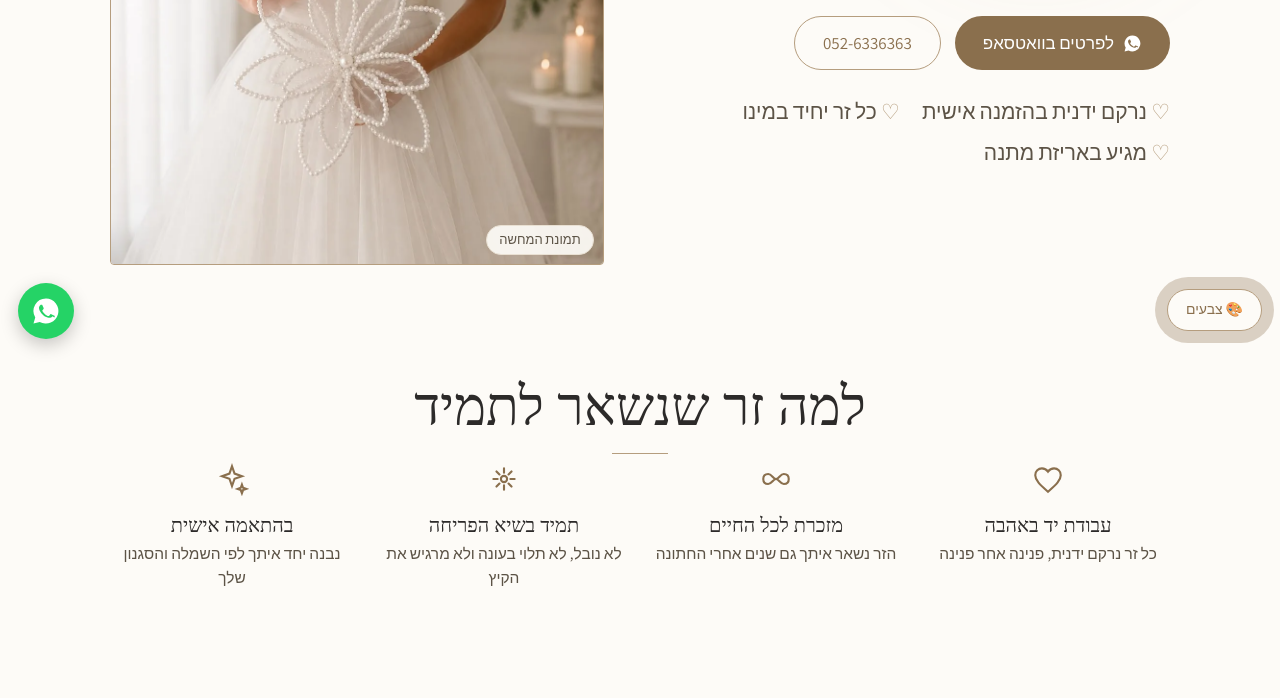
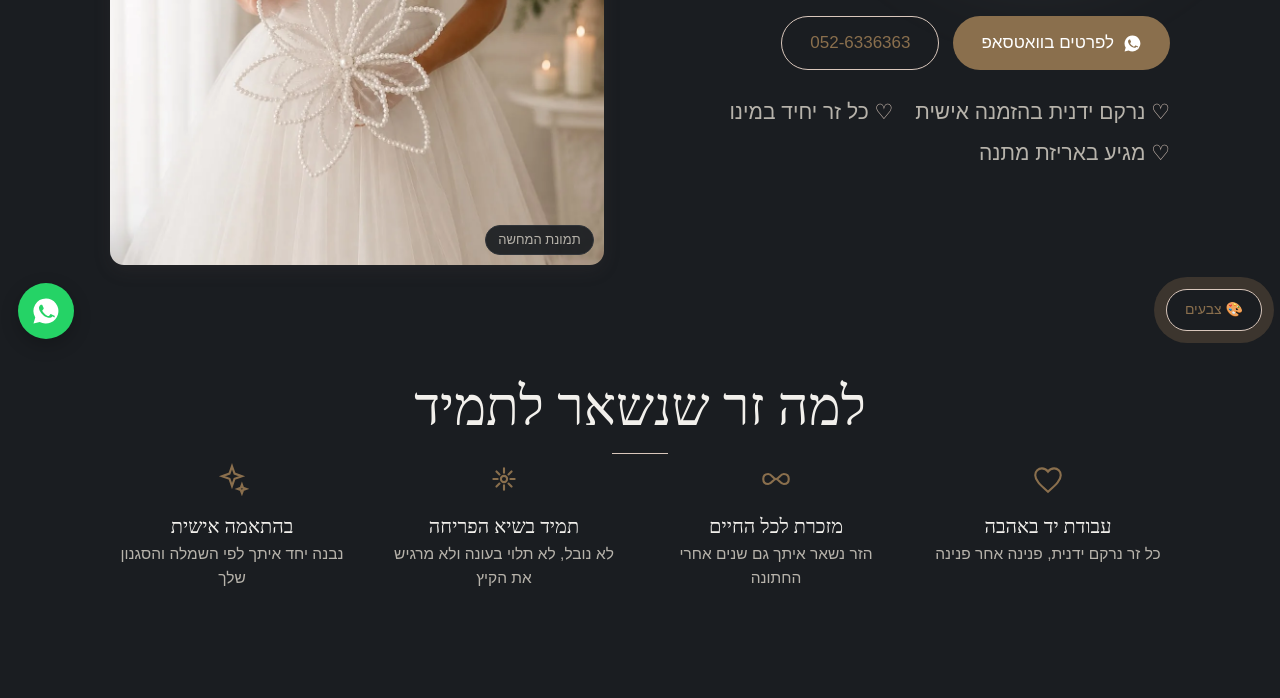
Before and after one commit to Shesek11/guli-site, a website: page public/index.html in a window 1280 px wide. Shown: the part 443-1141 px from the top of the page. Drawn offline with Linux system fonts and the light colour scheme; a web font is replaced by a local one.

Commit message:
deploy: 2026-08-03 21:58

```diff
--- a/public/index.html
+++ b/public/index.html
@@ -1,5 +1,5 @@
 <!DOCTYPE html>
-<html lang="he" dir="rtl" class="theme-a">
+<html lang="he" dir="rtl" class="theme-c pal-night">
 <head>
 <meta charset="UTF-8">
 <meta name="viewport" content="width=device-width, initial-scale=1.0">
@@ -14,7 +14,7 @@
 <link rel="preconnect" href="https://fonts.googleapis.com">
 <link rel="preconnect" href="https://fonts.gstatic.com" crossorigin>
 <link href="https://fonts.googleapis.com/css2?family=Frank+Ruhl+Libre:wght@300;400;600&family=Assistant:wght@300;400;600&family=Bellefair&family=Alef&display=swap" rel="stylesheet">
-<script>try{var sp=new URLSearchParams(location.search),qs=sp.get('theme'),qp=sp.get('pal');var st=(qs==='a'||qs==='c')?qs:(localStorage.getItem('guli-style')||localStorage.getItem('guli-theme')||'a');var PALS=['ivory','mist','rose','gold','sage','wine','night'];var pal=PALS.indexOf(qp)>-1?qp:(localStorage.getItem('guli-pal')||(st==='c'?'mist':'ivory'));document.documentElement.className='theme-'+st+' pal-'+pal;localStorage.setItem('guli-style',st);localStorage.setItem('guli-pal',pal)}catch(e){}</script>
+<script>try{var qp=new URLSearchParams(location.search).get('pal');var PALS=['ivory','mist','rose','gold','sage','wine','night'];var pal=PALS.indexOf(qp)>-1?qp:(localStorage.getItem('guli-pal2')||'night');document.documentElement.className='theme-c pal-'+pal;localStorage.setItem('guli-pal2',pal)}catch(e){}</script>
 <style>
   * { margin: 0; padding: 0; box-sizing: border-box; }
 
@@ -523,18 +523,14 @@
 
 <!-- TODO: קיבוע עיצוב סופי — למחוק את הפאנל, הכפתור והסקריפט שלהם -->
 <div class="design-panel" id="design-panel" hidden>
-  <div class="dp-row" role="group" aria-label="סגנון">
-    <button type="button" class="dp-style" data-style="a">קלאסי</button>
-    <button type="button" class="dp-style" data-style="c">אוורירי</button>
-  </div>
   <div class="dp-row" role="group" aria-label="פלטת צבעים">
+    <button type="button" class="dp-dot" data-pal="night" style="background:#1A1D21" aria-label="לילה" title="לילה"></button>
     <button type="button" class="dp-dot" data-pal="ivory" style="background:#B59D7E" aria-label="שנהב" title="שנהב"></button>
     <button type="button" class="dp-dot" data-pal="mist" style="background:#A99AA0" aria-label="ערפל" title="ערפל"></button>
     <button type="button" class="dp-dot" data-pal="rose" style="background:#A0524A" aria-label="ורד עתיק" title="ורד עתיק"></button>
     <button type="button" class="dp-dot" data-pal="gold" style="background:#CBA95B" aria-label="זהב חם" title="זהב חם"></button>
     <button type="button" class="dp-dot" data-pal="sage" style="background:#4E6B42" aria-label="מרווה" title="מרווה"></button>
     <button type="button" class="dp-dot" data-pal="wine" style="background:#7A2F44" aria-label="יין" title="יין"></button>
-    <button type="button" class="dp-dot" data-pal="night" style="background:#1A1D21" aria-label="לילה" title="לילה"></button>
   </div>
 </div>
 <button class="theme-toggle" id="theme-toggle" aria-expanded="false" aria-controls="design-panel">🎨 צבעים</button>
@@ -551,15 +547,13 @@
 
   const panel = document.getElementById('design-panel');
   const toggle = document.getElementById('theme-toggle');
-  function currentDesign() {
-    const s = document.documentElement.className.match(/theme-(\w)/);
+  function currentPal() {
     const p = document.documentElement.className.match(/pal-(\w+)/);
-    return [s ? s[1] : 'a', p ? p[1] : 'ivory'];
+    return p ? p[1] : 'night';
   }
-  function applyDesign(style, pal) {
-    document.documentElement.className = 'theme-' + style + ' pal-' + pal;
-    try { localStorage.setItem('guli-style', style); localStorage.setItem('guli-pal', pal); } catch (e) {}
-    document.querySelectorAll('.dp-style').forEach(b => b.classList.toggle('active', b.dataset.style === style));
+  function applyDesign(pal) {
+    document.documentElement.className = 'theme-c pal-' + pal;
+    try { localStorage.setItem('guli-pal2', pal); } catch (e) {}
     document.querySelectorAll('.dp-dot').forEach(b => b.classList.toggle('active', b.dataset.pal === pal));
   }
   toggle.addEventListener('click', () => {
@@ -567,9 +561,8 @@
     panel.hidden = !open;
     toggle.setAttribute('aria-expanded', String(open));
   });
-  document.querySelectorAll('.dp-style').forEach(b => b.addEventListener('click', () => applyDesign(b.dataset.style, currentDesign()[1])));
-  document.querySelectorAll('.dp-dot').forEach(b => b.addEventListener('click', () => applyDesign(currentDesign()[0], b.dataset.pal)));
-  applyDesign(...currentDesign());
+  document.querySelectorAll('.dp-dot').forEach(b => b.addEventListener('click', () => applyDesign(b.dataset.pal)));
+  applyDesign(currentPal());
 
   const KEY = 'YOUR_WEB3FORMS_KEY'; // TODO: מפתח אמיתי כשיוחלט מייל העסק
   document.getElementById('lead-form').addEventListener('submit', async (e) => {
```
